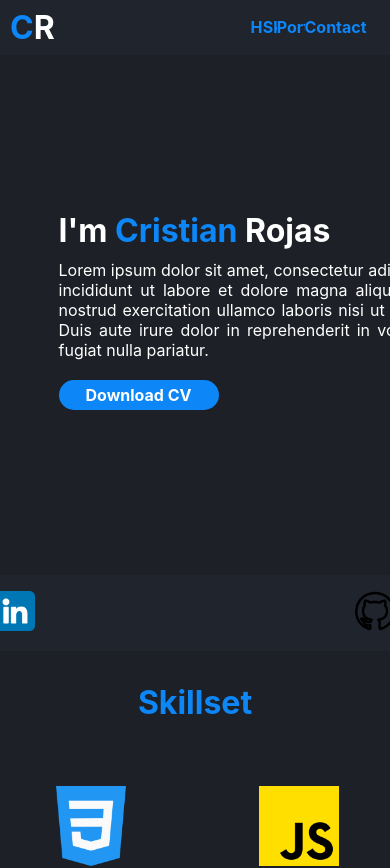
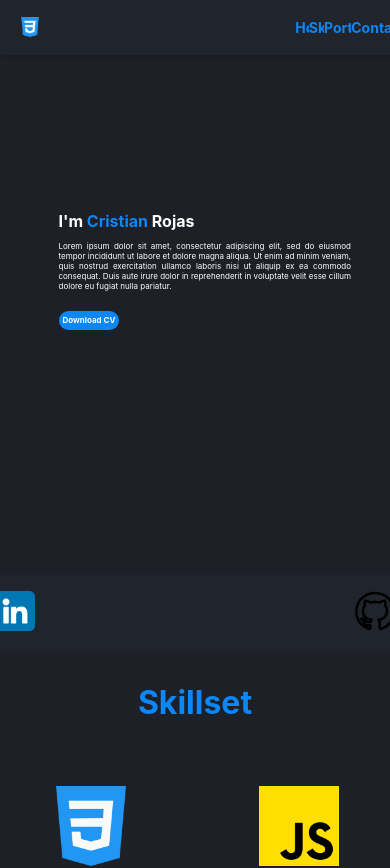
Before and after one commit to ChrisRojCor/my-web, a JavaScript app: page / in a window 390 px wide. Shown: the top 868 px of the page. Built offline with nearby package versions, Linux system fonts and the light colour scheme; the HTML template or start-up script is replaced by a standard one.

Commit message:
fix: improve responsive layout across multiple sections

```diff
--- a/src/components/Header.js
+++ b/src/components/Header.js
@@ -3,8 +3,7 @@ import '../stylesheets/Header.css';
 function Header(){
     return(
         <div className='header'>
-            <h1 className="icon c">C</h1>
-            <h1 className="icon r">R</h1>
+            <img className='icon' src={require('../img/css-3.png')} alt="Coding Icon" />
             <a className='link home-text' href="#home">Home</a>
             <a className='link skillset-text' href="#skillset">Skillset</a>
             <a className='link portfolio-text' href="#portfolio">Portfolio</a>
--- a/src/stylesheets/Header.css
+++ b/src/stylesheets/Header.css
@@ -3,24 +3,28 @@
     display: flex;
     flex-wrap: wrap;
     width: 100%;
-    height: 6.5vh;
+    min-height: clamp(50px, 6.5vh, 90px);
     align-items: center;
+    padding-left: clamp(15px, 5%, 50px);
+    padding-right: clamp(15px, 5%, 50px);
+    position: sticky;
+    top: 0;
+    z-index: 10;
+    box-shadow: 0 2px 4px rgba(0, 0, 0, 0.1);
+}
+
+.header a,
+.header p,
+.header span {
+    font-size: clamp(0.875rem, 1.2vw, 1rem);
 }
 
 .icon {
     background-color: #1F242D;
-    font-size: 50;
-    font-weight: bold;
-    margin-left: 10px;
-}
-
-.c {
-    color: #0D86F7;
-}
-
-.r {
-    color: white;
-    margin-left: 0;
+    width: clamp(20px, 5vw, 30px);
+    height: clamp(20px, 5vw, 30px);
+    display: inline-block;
+    text-align: center;
 }
 
 .link {
--- a/src/stylesheets/Home.css
+++ b/src/stylesheets/Home.css
@@ -1,19 +1,18 @@
 .home-container {
     width: 100%;
-    height: 520px;
+    height: clamp(300px, 520px, 80vh);
     display: flex;
     flex-direction: column;
 }
 
 .my-name {
     color: white;
-    width: 425px;
-    font-size: 50;
+    font-size: clamp(1rem, 3vw, 2.5rem);
     font-weight: bold;
     position: relative;
+    width: fit-content;
     left: 15vw;
     top: 30%;
-
 }
 
 .name-color {
@@ -22,8 +21,8 @@
 
 .introduction {
     color: white;
-    font-size: 20;
-    width: 602px;
+    font-size: clamp(0.5rem, 2vw, 1.5rem);
+    width: 75%;
     text-align: justify;
     margin-top: 10px;
     margin-bottom: 20px;
@@ -32,16 +31,21 @@
     top: 30%;
 }
 
-.download-cv{
+.download-cv {
     background-color: #0D86F7;
     color: white;
     font-weight: bold;
     text-decoration: none;
-    padding: 5px 20px;
+    padding: clamp(0.5vw, 1vw, 1.5vw);
     border-radius: 40px;
     position: relative;
-    left: 15vw;
-    top: 30%;
-    width: 120px;
+    left: clamp(10vw, 15vw, 30vw);
+    top: clamp(20%, 30%, 60%);
+    width: fit-content;
     text-align: center;
+    display: inline-block;
+    font-size: clamp(0.5rem, 1vw, 1.5rem);
+    line-height: 1.4;
+    text-align: center;
+    margin: 0;
 }
```
